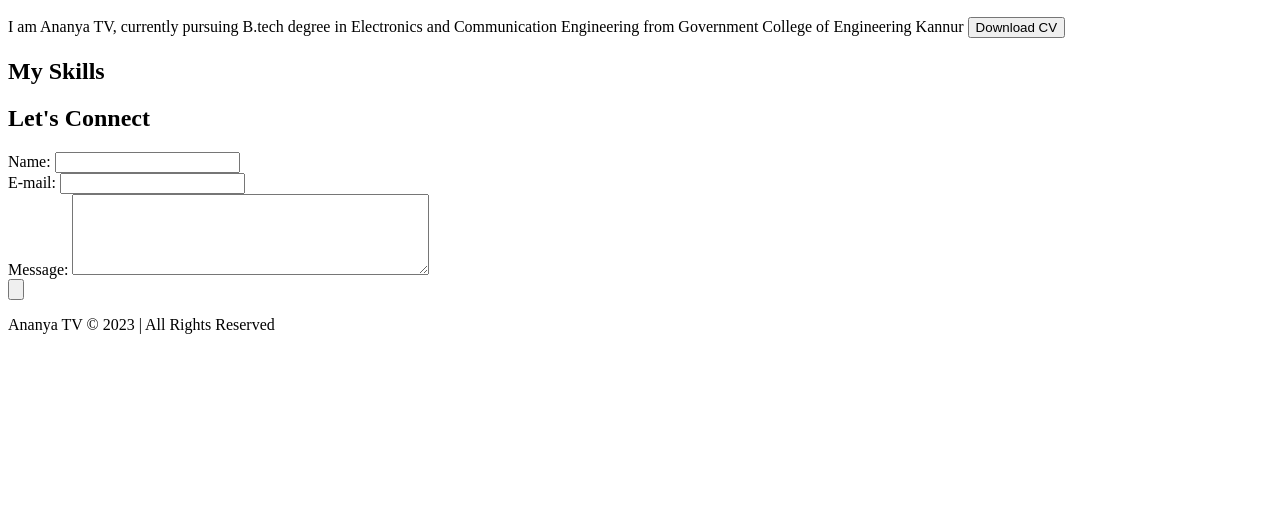
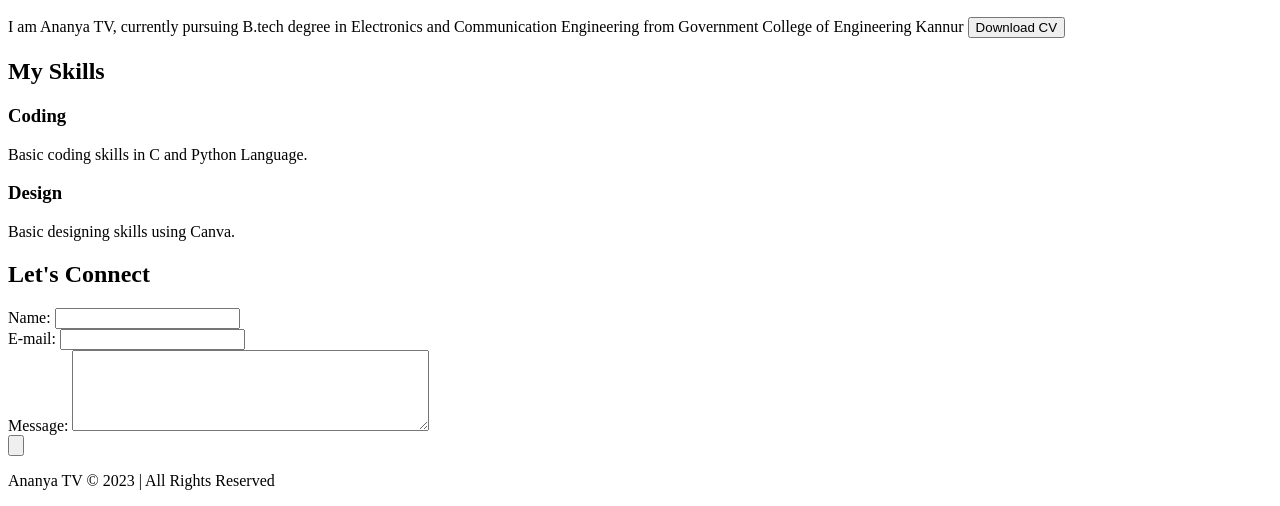
Before and after one commit to AnanyaTV/Personal-Website-, a plain HTML site: page index.html in a window 1280 px wide. Shown: the part 834-1340 px from the top of the page. Before the commit the page ends 1184 px from the top, so only its background shows below. Drawn offline with Linux system fonts and the light colour scheme.

Commit message:
Update index.html

```diff
--- a/index.html
+++ b/index.html
@@ -55,7 +55,13 @@
         <div>
             <h2>My Skills</h2>
             <div>
+                <h3>Coding</h3>
+                <p>Basic coding skills in C and Python Language.</p>
+            </div>
 
+            <div>
+                <h3>Design</h3>
+                <p>Basic designing skills using Canva.</p>
             </div>
         </div>
     </section>
```
